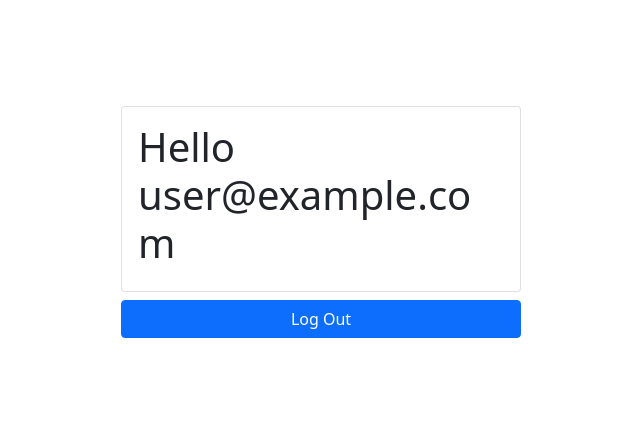
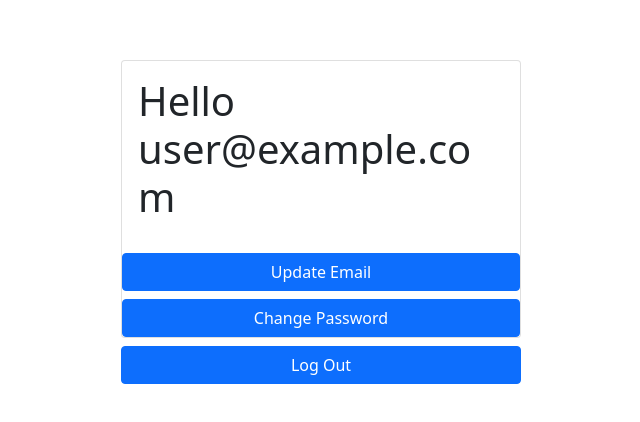
Before and after one commit to ZimmAgu/storage-cloud, a React (Create React App) app: page / in a window 1280 px wide. Shown: the part 178-600 px from the top of the page, without its empty margins (319-959 px from the left). Built offline with nearby package versions, Linux system fonts and the light colour scheme; no server answers; sample sign-in values are in the browser's storage.

Commit message:
update email and change password components added

```diff
--- a/src/App.js
+++ b/src/App.js
@@ -5,6 +5,8 @@ import LoginForm from './myComponents/Login';
 import Homepage from './myComponents/Homepage';
 import PrivateRoute from './myComponents/PrivateRoute';
 import ForgotPassword from './myComponents/ForgotPassword';
+import UpdateEmail from './myComponents/UpdateEmail';
+import UpdatePassword from './myComponents/UpdatePassword';
 import {BrowserRouter as Router, Switch, Route} from "react-router-dom";
 
 
@@ -21,6 +23,10 @@ function App () {
                         <Route path="/login" component={LoginForm} />
 
                         <Route path="/forgotpassword" component={ForgotPassword}/>
+
+                        <PrivateRoute path="/update_email" component={UpdateEmail}/>
+
+                        <PrivateRoute path="/change_password" component={UpdatePassword}/>
                     </AuthorizationProvider>
                 </Switch>
             </Router>
--- a/src/myComponents/Homepage.js
+++ b/src/myComponents/Homepage.js
@@ -13,8 +13,8 @@ function Homepage() {
         logUserOut().then(() => {
             history.push('./login')
         })
+    }
 
-    }
 
     return (
         <>
@@ -25,6 +25,18 @@ function Homepage() {
                             <Card.Body>
                                 <h1>Hello {currentUser.email}</h1>
                             </Card.Body>
+
+                            <Link to='./update_email'>
+                                <Button className="w-100 text-center mt-2">
+                                    Update Email
+                                </Button>
+                            </Link>
+
+                            <Link to='./change_password'>
+                                <Button className="w-100 text-center mt-2">
+                                    Change Password
+                                </Button>
+                            </Link>
                         </Card>
                         <div>
                             <Button className="w-100 text-center mt-2" onClick={handleLogOut}>
--- /dev/null
+++ b/src/myComponents/UpdateEmail.js
@@ -0,0 +1,11 @@
+import React from 'react'
+
+function UpdateEmail() {
+    return (
+        <>
+            <h1>Update Email page</h1>
+        </>
+    )
+}
+
+export default UpdateEmail
--- /dev/null
+++ b/src/myComponents/UpdatePassword.js
@@ -0,0 +1,11 @@
+import React from 'react'
+
+function UpdatePassword() {
+    return (
+        <>
+            <h1>Update Password Page</h1>
+        </>
+    )
+}
+
+export default UpdatePassword
```
